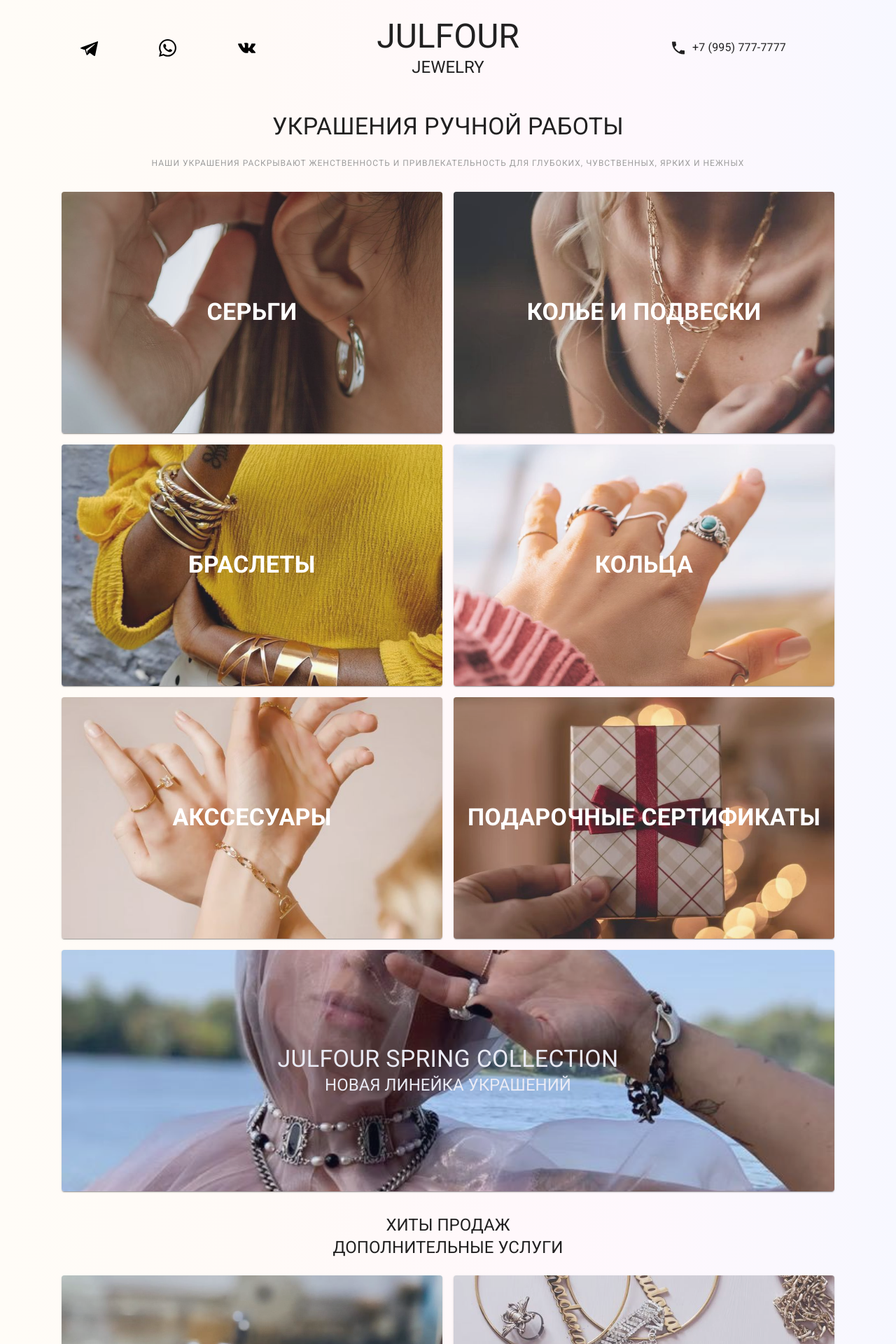
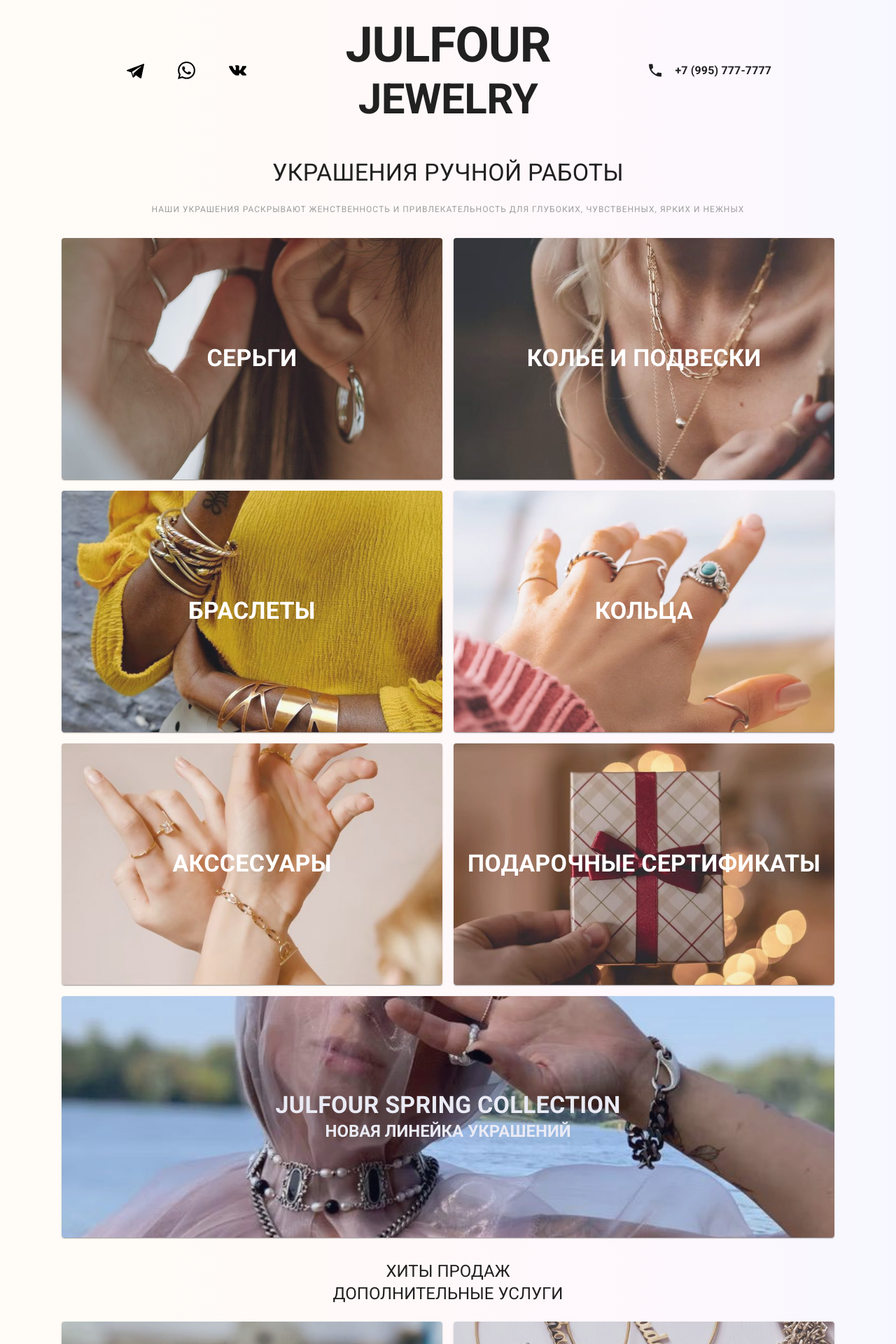
Before and after one commit to kaczynski77/julfor-jewelery, a Next.js app: page / in a window 1280 px wide. Shown: the top 1920 px of the page at 70% size. Built offline with nearby package versions, Linux system fonts and the light colour scheme.

Commit message:
layout day2 main page styles

```diff
--- a/components/header.jsx
+++ b/components/header.jsx
@@ -52,7 +52,7 @@ export default function Header() {
             marginBottom: { xs: 0, sm: 3, xl: 0 },
             width: '100',
             alignItems: 'center',
-            justifyContent: 'space-evenly',
+            justifyContent: 'center',
           }}
         >
           <Grid
@@ -60,11 +60,11 @@ export default function Header() {
             sx={{
               width: { md: 1 / 3, xs: 1 / 2 },
               display: 'flex',
-              justifyContent: 'space-evenly',
+              justifyContent: 'center',
               alignItems: 'center',
             }}
           >
-            <Box>
+            <Box sx={{ marginRight: 6 }}>
               <CardMedia
                 component="img"
                 height="25"
@@ -72,7 +72,7 @@ export default function Header() {
                 src="/./images/icon-tg.svg"
               />
             </Box>
-            <Box>
+            <Box sx={{ marginRight: 6 }}>
               <CardMedia
                 component="img"
                 height="25"
@@ -104,8 +104,12 @@ export default function Header() {
               order: { xs: '3', md: '0' },
             }}
           >
-            <Typography variant="h3">JULFOUR</Typography>
-            <Typography variant="h5">JEWELRY</Typography>
+            <Typography variant="h1" sx={{ fontSize: 70, fontWeight: 700 }}>
+              JULFOUR
+            </Typography>
+            <Typography variant="h2" sx={{ fontWeight: 700 }}>
+              JEWELRY
+            </Typography>
           </Grid>
 
           <Grid
@@ -117,16 +121,16 @@ export default function Header() {
               display: 'flex',
             }}
           >
-            <Box sx={{ display: 'flex' }}>
-              <PhoneIcon sx={{ height: '25px' }} />
-              <Typography sx={{ marginLeft: 1 }}>+7 (995) 777-7777</Typography>
-            </Box>
+            <PhoneIcon sx={{ height: '25px' }} />
+            <Typography sx={{ marginLeft: 2, fontWeight: 700 }}>
+              +7 (995) 777-7777
+            </Typography>
           </Grid>
         </Grid>
         <Grid
           container
           direction="row"
-          width={3 / 4}
+          width={2 / 4}
           sx={{
             margin: '0 auto',
             justifyContent: 'space-between',
@@ -137,7 +141,12 @@ export default function Header() {
             <Grid item xs="auto">
               <Box>
                 <Link sx={{ textDecoration: 'none' }} href={data.href}>
-                  <Button>{data.name}</Button>
+                  <Button
+                    variant="outlined"
+                    sx={{ border: '1px solid', color: 'black' }}
+                  >
+                    {data.name}
+                  </Button>
                 </Link>
               </Box>
             </Grid>
--- a/components/mainBanner.jsx
+++ b/components/mainBanner.jsx
@@ -37,14 +37,14 @@ export default function MainBanner() {
             <Typography
               variant="h4"
               color="white"
-              sx={{ textTransform: 'uppercase' }}
+              sx={{ textTransform: 'uppercase', fontWeight: 'bold' }}
             >
               JULFOUR SPRING COLLECTION
             </Typography>
             <Typography
               variant="h5"
               color="white"
-              sx={{ textTransform: 'uppercase' }}
+              sx={{ textTransform: 'uppercase', fontWeight: 'bold' }}
             >
               Новая линейка украшений
             </Typography>
--- a/pages/index.jsx
+++ b/pages/index.jsx
@@ -1,45 +1,14 @@
-import {
-  Container,
-  Typography,
-  Box,
-  Grid,
-  Link,
-  Card,
-  Paper,
-  CardMedia,
-  CardContent,
-  CardActions,
-  IconButton,
-} from '@mui/material';
-import Button from '@mui/material/Button';
+import { Container, Typography, Box } from '@mui/material';
+
 import Layout from '../components/layout';
 import { grey } from '@mui/material/colors';
-import { indigo } from '@mui/material/colors';
-import Image from 'next/image';
+
 import MainCategories from '../components/mainCategories';
 import MainHits from '../components/mainHits';
 import MainServices from '../components/mainServices';
 import MainBanner from '../components/mainBanner';
 
 export default function Home() {
-  const servicesData = [
-    {
-      name: 'На заказ',
-      description: 'Создаём украшения по вашим эскизам или фото',
-      image: '/images/custom.jpg',
-    },
-    {
-      name: 'Реставрация',
-      description: 'Даём любимым украшения вторую жизнь',
-      image: '/images/restore.jpg',
-    },
-    {
-      name: 'Мастер классы',
-      description: 'Создаём украшения по вашим эскизам или фото',
-      image: '/images/pendants.jpg',
-    },
-  ];
-
   return (
     <Layout>
       <Container xs={{ display: 'none' }}>
```
